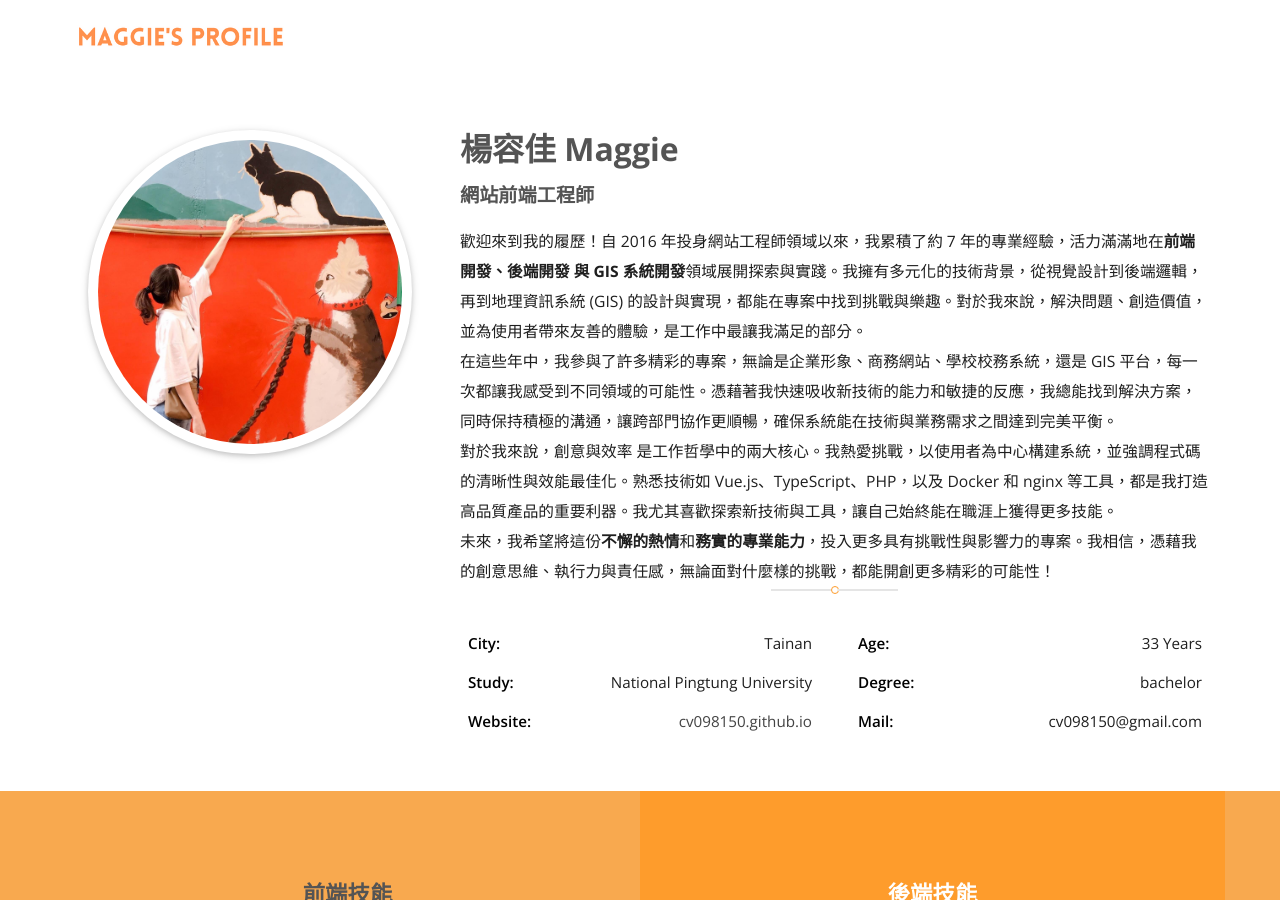
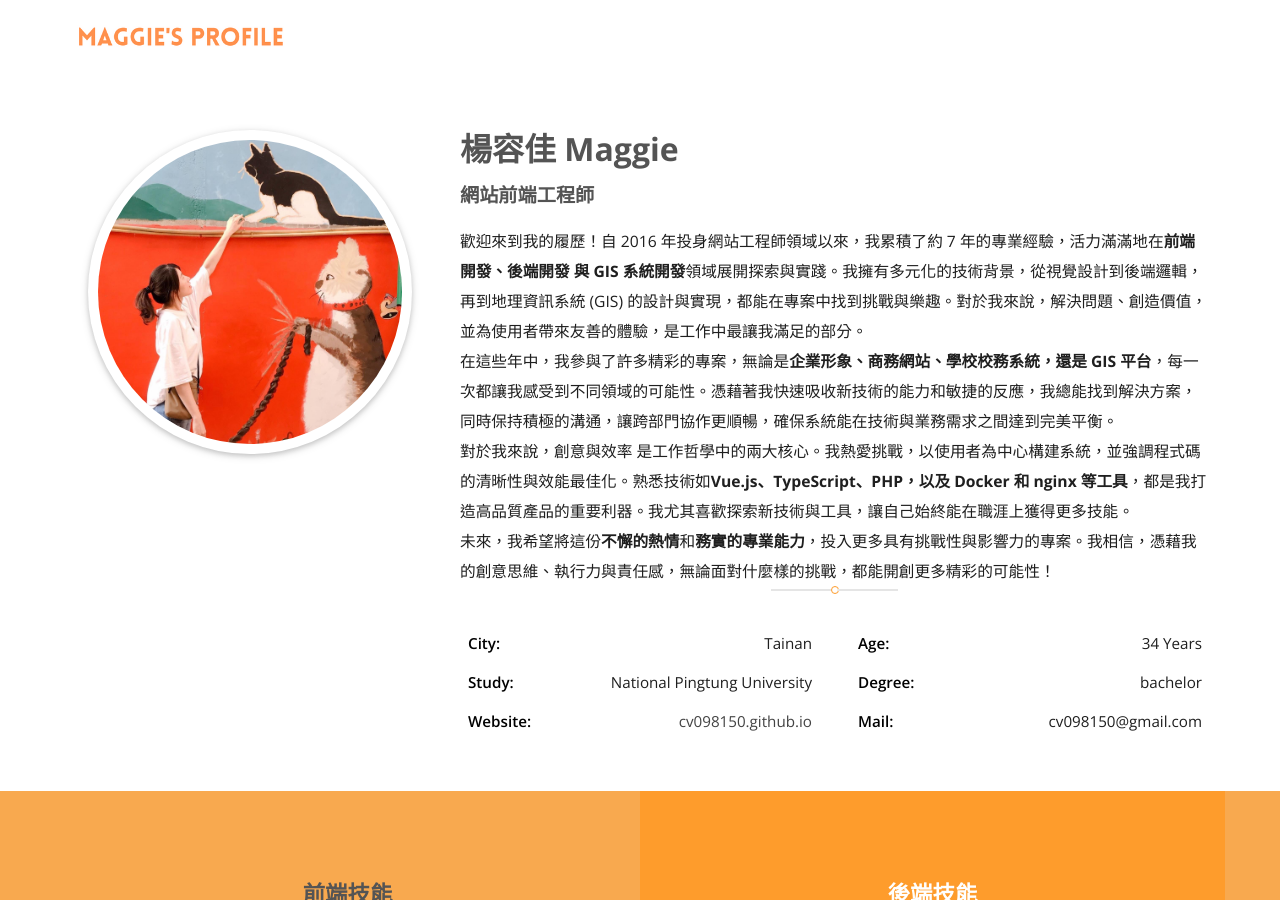
Before and after one commit to cv098150/cv098150.github.io, a Jekyll site: the page built from index.html, in a window 1280 px wide and 900 px high. Built offline with Jekyll 4.4.1, drawn with Linux system fonts in a browser that asks for light colours.

Commit message:
style - 增加強調重點字樣式

```diff
--- a/index.html
+++ b/index.html
@@ -17,8 +17,8 @@ title: Home
                 <h6>網站前端工程師</h6>
                 <p>
                     歡迎來到我的履歷！自 2016 年投身網站工程師領域以來，我累積了約 7 年的專業經驗，活力滿滿地在<strong>前端開發、後端開發 與 GIS 系統開發</strong>領域展開探索與實踐。我擁有多元化的技術背景，從視覺設計到後端邏輯，再到地理資訊系統 (GIS) 的設計與實現，都能在專案中找到挑戰與樂趣。對於我來說，解決問題、創造價值，並為使用者帶來友善的體驗，是工作中最讓我滿足的部分。<br>
-                    在這些年中，我參與了許多精彩的專案，無論是企業形象、商務網站、學校校務系統，還是 GIS 平台，每一次都讓我感受到不同領域的可能性。憑藉著我快速吸收新技術的能力和敏捷的反應，我總能找到解決方案，同時保持積極的溝通，讓跨部門協作更順暢，確保系統能在技術與業務需求之間達到完美平衡。<br>
-                    對於我來說，創意與效率 是工作哲學中的兩大核心。我熱愛挑戰，以使用者為中心構建系統，並強調程式碼的清晰性與效能最佳化。熟悉技術如 Vue.js、TypeScript、PHP，以及 Docker 和 nginx 等工具，都是我打造高品質產品的重要利器。我尤其喜歡探索新技術與工具，讓自己始終能在職涯上獲得更多技能。<br>未來，我希望將這份<strong>不懈的熱情</strong>和<strong>務實的專業能力</strong>，投入更多具有挑戰性與影響力的專案。我相信，憑藉我的創意思維、執行力與責任感，無論面對什麼樣的挑戰，都能開創更多精彩的可能性！
+                    在這些年中，我參與了許多精彩的專案，無論是<strong>企業形象、商務網站、學校校務系統，還是 GIS 平台</strong>，每一次都讓我感受到不同領域的可能性。憑藉著我快速吸收新技術的能力和敏捷的反應，我總能找到解決方案，同時保持積極的溝通，讓跨部門協作更順暢，確保系統能在技術與業務需求之間達到完美平衡。<br>
+                    對於我來說，創意與效率 是工作哲學中的兩大核心。我熱愛挑戰，以使用者為中心構建系統，並強調程式碼的清晰性與效能最佳化。熟悉技術如<strong>Vue.js、TypeScript、PHP，以及 Docker 和 nginx 等工具</strong>，都是我打造高品質產品的重要利器。我尤其喜歡探索新技術與工具，讓自己始終能在職涯上獲得更多技能。<br>未來，我希望將這份<strong>不懈的熱情</strong>和<strong>務實的專業能力</strong>，投入更多具有挑戰性與影響力的專案。我相信，憑藉我的創意思維、執行力與責任感，無論面對什麼樣的挑戰，都能開創更多精彩的可能性！
                 </p>
                 <div class="heading-line"></div>
                 <div class="row">
@@ -35,7 +35,7 @@ title: Home
                     <div class="col-md-6 col-12">
                         <div class="info-list">
                             <ul>
-                                <li><span>Age:</span>33 Years</li>
+                                <li><span>Age:</span>34 Years</li>
                                 <li><span>Degree:</span>bachelor</li>
                                 <li><span>Mail:</span>cv098150@gmail.com</li>
                             </ul>
```
